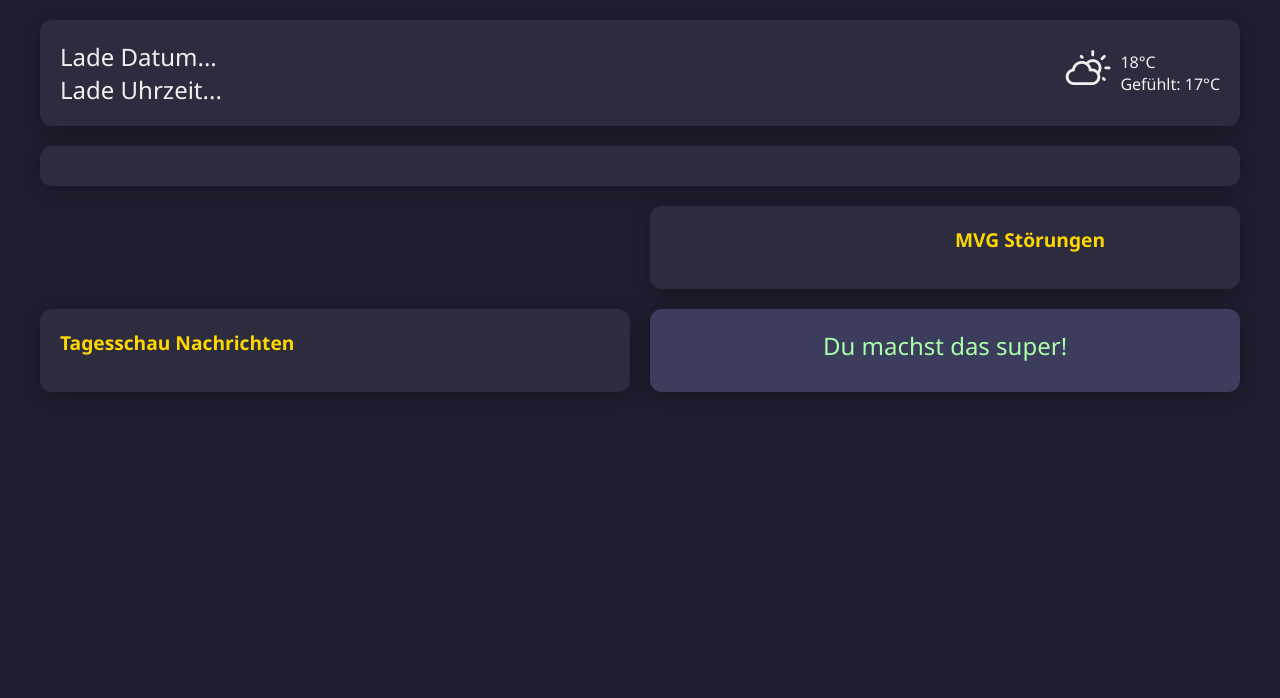
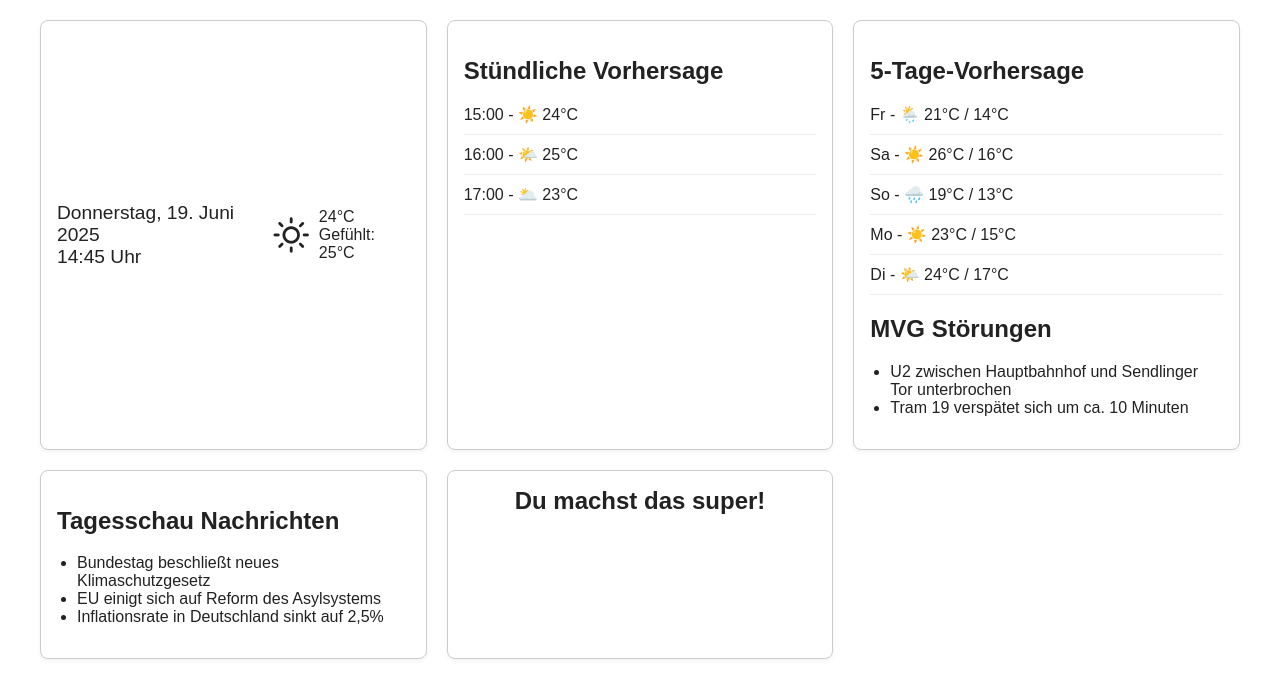
Before and after one commit to yuduu/dashboard, a FastAPI app: page / in a window 1280 px wide. Shown: the top 698 px of the page. Run offline with FastAPI, Linux system fonts and the light colour scheme.

Commit message:
updated html and css

```diff
--- a/app/static/css/modern.css
+++ b/app/static/css/modern.css
@@ -1,35 +1,28 @@
-/* modern.css */
-
 body {
     margin: 0;
-    font-family: 'Segoe UI', Tahoma, Geneva, Verdana, sans-serif;
-    background-color: #1e1e2f;
-    color: #f0f0f0;
+    font-family: sans-serif;
+    background-color: #fff;
+    color: #222;
 }
 
-.grid-container {
+main.grid-container {
     display: grid;
-    grid-template-areas:
-        'clock-weather clock-weather'
-        'hourly hourly'
-        'daily mvg'
-        'news compliment';
+    grid-template-columns: repeat(auto-fit, minmax(300px, 1fr));
     gap: 20px;
     padding: 20px;
-    grid-template-columns: 1fr 1fr;
     max-width: 1200px;
     margin: auto;
 }
 
 .panel {
-    background-color: #2c2c3e;
-    padding: 20px;
-    border-radius: 12px;
-    box-shadow: 0 4px 20px rgba(0, 0, 0, 0.3);
+    border: 1px solid #ccc;
+    border-radius: 8px;
+    padding: 16px;
+    background-color: #fff;
+    box-shadow: 0 2px 4px rgba(0,0,0,0.05);
 }
 
 .clock-weather {
-    grid-area: clock-weather;
     display: flex;
     justify-content: space-between;
     align-items: center;
@@ -37,7 +30,7 @@
 
 .clock #date,
 .clock #time {
-    font-size: 1.5rem;
+    font-size: 1.2em;
 }
 
 .weather {
@@ -47,49 +40,23 @@
 }
 
 .weather i {
-    font-size: 2rem;
+    font-size: 2em;
 }
 
-.forecast.hourly {
-    grid-area: hourly;
-    display: flex;
-    overflow-x: auto;
-    gap: 10px;
+.forecast .forecast-item,
+.daily-forecast .forecast-item {
+    margin-bottom: 10px;
+    padding-bottom: 10px;
+    border-bottom: 1px solid #eee;
 }
 
-.forecast-daily-mvg {
-    grid-area: daily / mvg;
-    display: flex;
-    gap: 20px;
-    justify-content: space-between;
-}
-
-.daily-forecast,
-.mvg-disruptions {
-    flex: 1;
-}
-
-.news {
-    grid-area: news;
-}
-
-.news h2,
-.mvg-disruptions h2 {
-    margin-top: 0;
-    font-size: 1.2rem;
-    color: #ffd700;
-}
-
-#news-feed li,
-#mvg-disruptions ul li {
-    margin-bottom: 10px;
-    line-height: 1.4;
+.mvg-disruptions ul,
+.news ul {
+    padding-left: 20px;
 }
 
 .compliment {
-    grid-area: compliment;
-    font-size: 1.5rem;
+    font-size: 1.5em;
     text-align: center;
-    background-color: #3c3c5c;
-    color: #aaffaa;
+    font-weight: bold;
 }
--- a/app/templates/index.html
+++ b/app/templates/index.html
@@ -20,32 +20,41 @@
             <!-- Clock and Weather -->
             <section class="panel clock-weather">
                 <div class="clock">
-                <div id="date">Lade Datum...</div>
-                <div id="time">Lade Uhrzeit...</div>
+                    <div id="date">Donnerstag, 19. Juni 2025</div>
+                    <div id="time">14:45 Uhr</div>
                 </div>
                 <div class="weather">
-                <i class="wi wi-day-cloudy"></i>
+                    <i class="wi wi-day-sunny"></i>
                     <div>
-                    <div id="temp">18°C</div>
-                    <div id="feels-like">Gefühlt: 17°C</div>
+                        <div id="temp">24°C</div>
+                        <div id="feels-like">Gefühlt: 25°C</div>
                     </div>
                 </div>
             </section>
 
             <!-- Hourly Forecast -->
             <section class="panel forecast hourly" id="hourly-forecast">
-            <!-- Generated dynamically -->
+                <h2>Stündliche Vorhersage</h2>
+                <div class="forecast-item">15:00 - ☀️ 24°C</div>
+                <div class="forecast-item">16:00 - 🌤️ 25°C</div>
+                <div class="forecast-item">17:00 - 🌥️ 23°C</div>
             </section>
 
             <!-- Daily Forecast and Disruptions -->
             <section class="panel forecast-daily-mvg">
                 <div class="daily-forecast" id="daily-forecast">
-                <!-- Generated dynamically -->
+                    <h2>5-Tage-Vorhersage</h2>
+                    <div class="forecast-item">Fr - 🌦️ 21°C / 14°C</div>
+                    <div class="forecast-item">Sa - ☀️ 26°C / 16°C</div>
+                    <div class="forecast-item">So - 🌧️ 19°C / 13°C</div>
+                    <div class="forecast-item">Mo - ☀️ 23°C / 15°C</div>
+                    <div class="forecast-item">Di - 🌤️ 24°C / 17°C</div>
                 </div>
                 <div class="mvg-disruptions" id="mvg-disruptions">
                     <h2>MVG Störungen</h2>
                     <ul>
-                    <!-- Populated by Python backend -->
+                        <li>U2 zwischen Hauptbahnhof und Sendlinger Tor unterbrochen</li>
+                        <li>Tram 19 verspätet sich um ca. 10 Minuten</li>
                     </ul>
                 </div>
             </section>
@@ -54,7 +63,9 @@
             <section class="panel news">
                 <h2>Tagesschau Nachrichten</h2>
                 <ul id="news-feed">
-                <!-- News items here -->
+                    <li>Bundestag beschließt neues Klimaschutzgesetz</li>
+                    <li>EU einigt sich auf Reform des Asylsystems</li>
+                    <li>Inflationsrate in Deutschland sinkt auf 2,5%</li>
                 </ul>
             </section>
 
@@ -63,7 +74,5 @@
                 Du machst das super!
             </section>
         </main>
-
-    <script src="{{ url_for('static', path='js/update.js') }}"></script>
     </body>
 </html>
```
Lines whose indentation alone changed are shown as unchanged.
